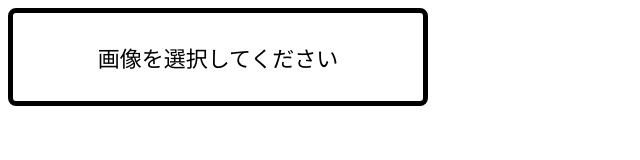
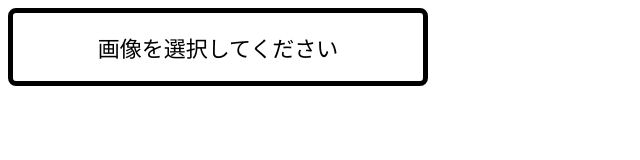
Before and after one commit to codegrid/2021-customizing-input-file, a plain HTML site: page 01/index.html in a window 1280 px wide. Shown: the whole page, without its empty margins (0-640 px from the left). Drawn offline with Linux system fonts and the light colour scheme.

Commit message:
update 01 demo

```diff
--- a/index.html
+++ b/01/index.html
@@ -11,7 +11,7 @@
   align-items: center;
   justify-content: center;
   width: 410px;
-  height: 88px;
+  height: 68px;
   border: 5px solid #000;
   border-radius: 8px;
 }
```
